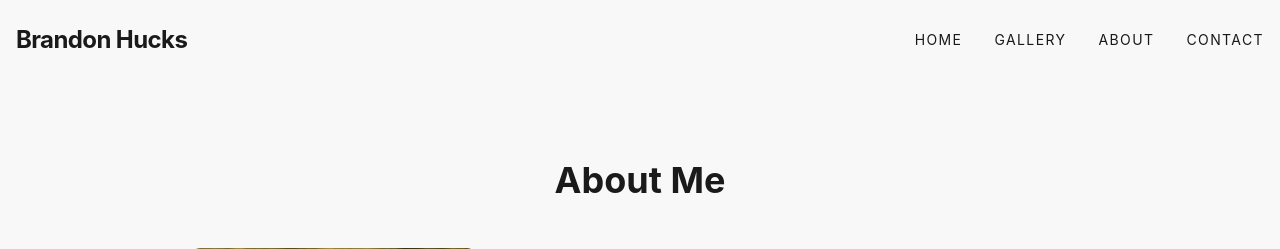
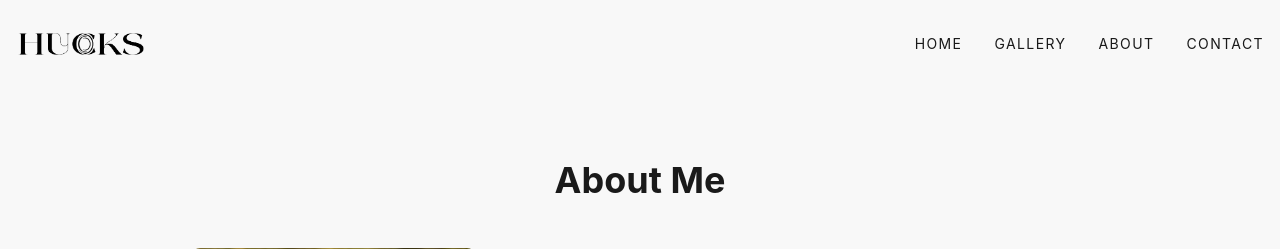
Before and after one commit to branhucks/hucksphoto, a Django app: page /about/ in a window 1280 px wide. Shown: the top 249 px of the page. Run offline with Django 5.2, Linux system fonts and the light colour scheme; data comes from the database, SQL or seed files in the repository; both versions use the stored data as it was after the commit; some libraries are stand-ins or nearby versions.

Commit message:
Addition of logo to navigation bar. Minor changes to displayed texts.

```diff
--- a/portfolio/templates/portfolio/base.html
+++ b/portfolio/templates/portfolio/base.html
@@ -46,10 +46,13 @@
     {% block extra_head %}{% endblock %}
 </head>
 <body class="bg-photo-light text-photo-dark min-h-screen flex flex-col">
+    {% load static %}
     <!-- Navigation -->
     <header class="fixed w-full bg-photo-light/90 backdrop-blur-sm z-50">
         <nav class="container mx-auto px-4 py-6 flex justify-between items-center">
-            <a href="{% url 'portfolio:home' %}" class="text-2xl font-bold tracking-tight">Brandon Hucks</a>
+            <a href="{% url 'portfolio:home' %}" class="flex items-center">
+                <img src="{% static 'portfolio/img/hucksphoto.png' %}" alt="Brandon Hucks Logo" class="h-10">
+            </a>
 
             <!-- Mobile menu button -->
             <button id="mobile-menu-button" class="md:hidden">
```
Also changed, not shown: db.sqlite3, portfolio/static/portfolio/img/hucksphoto.png (added).
